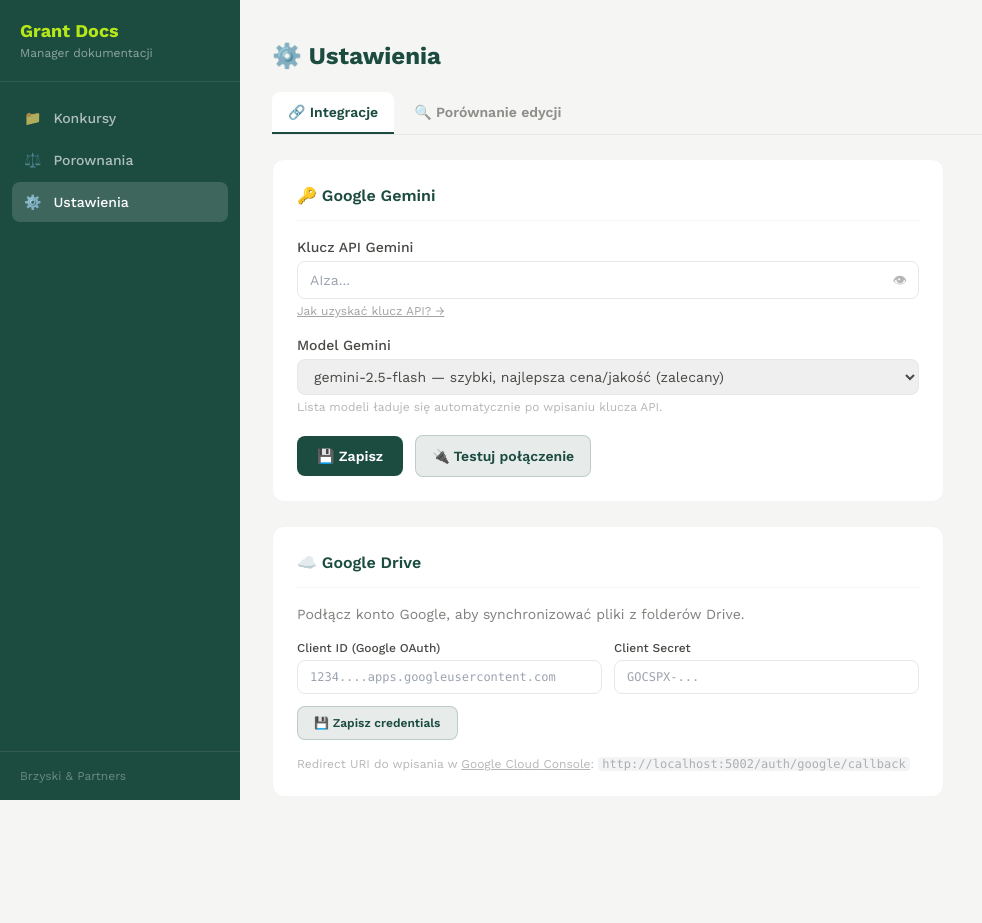
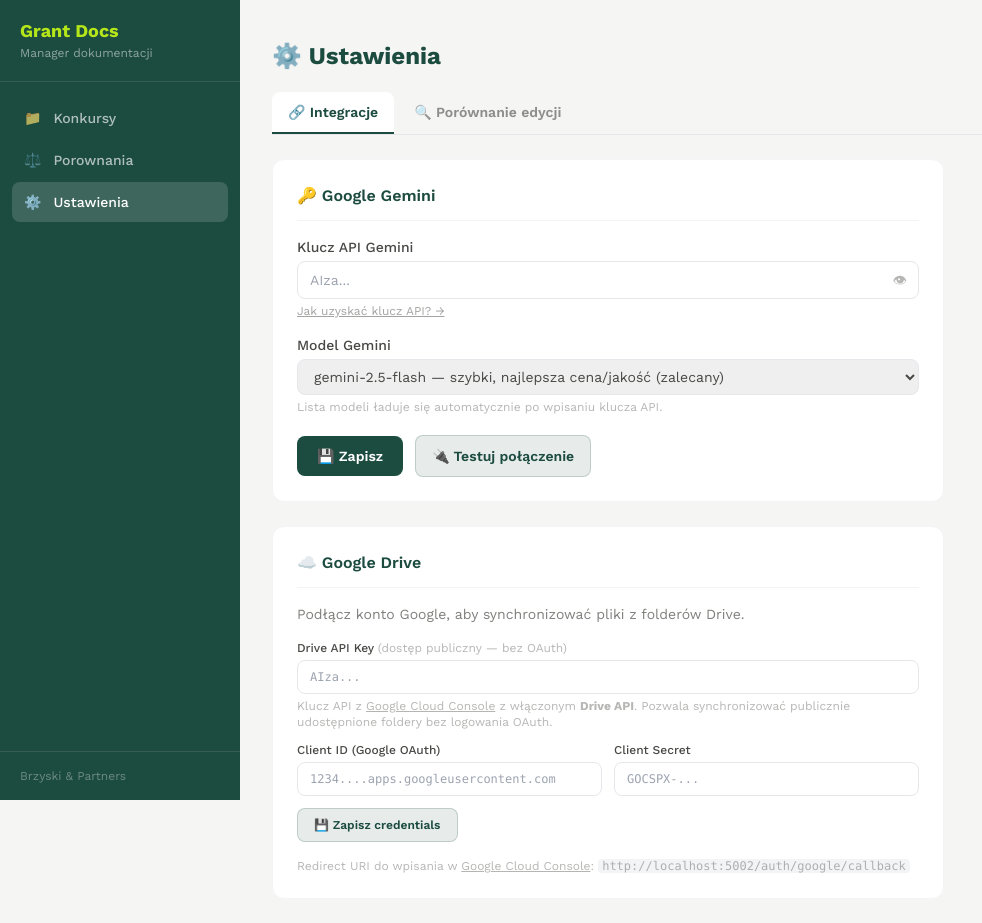
Before and after one commit to brzysiek/bldg, a Flask app: page /settings in a window 1280 px wide. Shown: the whole page, without its empty margins (0-982 px from the left). Before the commit the page ends 800 px from the top, so only its background shows below. Run offline with Flask 3, Linux system fonts and the light colour scheme; data comes from the database, SQL or seed files in the repository; parts of the project's set-up code (start-up, migrations or seed data) failed here and were passed over; some libraries are stand-ins or nearby versions.

Commit message:
google drive - poprawki przy synchronizacji plikow - klucze

```diff
--- a/app.py
+++ b/app.py
@@ -56,6 +56,7 @@ def _migrate_db():
             "comparison_prompt_extraction":  "TEXT",
             "comparison_prompt_comparison":  "TEXT",
             "comparison_prompt_summary":     "TEXT",
+            "google_drive_api_key":          "TEXT",
             "google_oauth_client_id":        "TEXT",
             "google_oauth_client_secret":    "TEXT",
             "google_access_token":           "TEXT",
--- a/init_db.sql
+++ b/init_db.sql
@@ -66,6 +66,7 @@ CREATE TABLE IF NOT EXISTS app_settings (
     comparison_prompt_extraction LONGTEXT,
     comparison_prompt_comparison LONGTEXT,
     comparison_prompt_summary    LONGTEXT,
+    google_drive_api_key         TEXT,
     google_oauth_client_id       TEXT,
     google_oauth_client_secret   TEXT,
     google_access_token          LONGTEXT,
--- a/models.py
+++ b/models.py
@@ -70,6 +70,7 @@ class AppSettings(db.Model):
     comparison_prompt_comparison = db.Column(db.Text)
     comparison_prompt_summary = db.Column(db.Text)
 
+    google_drive_api_key = db.Column(db.Text)
     google_oauth_client_id = db.Column(db.Text)
     google_oauth_client_secret = db.Column(db.Text)
     google_access_token = db.Column(db.Text)
--- a/routes/editions.py
+++ b/routes/editions.py
@@ -54,7 +54,7 @@ def _gdrive_mode(settings) -> str:
     """Returns 'oauth', 'public', or 'none'."""
     if settings and settings.google_access_token:
         return "oauth"
-    if settings and settings.gemini_api_key:
+    if settings and settings.google_drive_api_key:
         return "public"
     return "none"
 
@@ -133,7 +133,7 @@ def sync_drive(c_slug, e_slug):
             files = list_folder_files(edition.gdrive_folder_id, settings)
         else:
             from services.google_drive import list_folder_files_public, download_file_public as gdrive_download
-            files = list_folder_files_public(edition.gdrive_folder_id, settings.gemini_api_key)
+            files = list_folder_files_public(edition.gdrive_folder_id, settings.google_drive_api_key)
     except Exception as e:
         flash(f"Błąd pobierania listy plików z Drive: {e}", "error")
         return redirect(url_for("editions.detail", c_slug=c_slug, e_slug=e_slug))
@@ -152,7 +152,7 @@ def sync_drive(c_slug, e_slug):
             if mode == "oauth":
                 dest_path = gdrive_download(gid, file_meta["name"], file_meta["mime_type"], dest_dir, settings)
             else:
-                dest_path = gdrive_download(gid, file_meta["name"], file_meta["mime_type"], dest_dir, settings.gemini_api_key)
+                dest_path = gdrive_download(gid, file_meta["name"], file_meta["mime_type"], dest_dir, settings.google_drive_api_key)
             size = os.path.getsize(dest_path)
 
             if existing:
--- a/routes/settings.py
+++ b/routes/settings.py
@@ -115,15 +115,18 @@ def gemini_models():
 @bp.route("/settings/save-google-oauth", methods=["POST"])
 def save_google_oauth():
     settings = _get_or_create_settings()
+    drive_api_key = request.form.get("google_drive_api_key", "").strip()
     client_id = request.form.get("google_oauth_client_id", "").strip()
     client_secret = request.form.get("google_oauth_client_secret", "").strip()
+    if drive_api_key:
+        settings.google_drive_api_key = drive_api_key
     if client_id:
         settings.google_oauth_client_id = client_id
     if client_secret:
         settings.google_oauth_client_secret = client_secret
     settings.updated_at = datetime.utcnow()
     db.session.commit()
-    flash("Dane OAuth Google zapisane. Teraz połącz konto.", "success")
+    flash("Ustawienia Google Drive zapisane.", "success")
     return redirect(url_for("settings.index", tab="integracje"))
 
 
--- a/templates/settings/index.html
+++ b/templates/settings/index.html
@@ -102,6 +102,17 @@
     {% endif %}
 
     <form method="POST" action="{{ url_for('settings.save_google_oauth') }}" class="space-y-3 mb-4">
+      <div>
+        <label class="block text-xs font-medium text-slate-text mb-1">Drive API Key <span class="text-slate-text/40 font-normal">(dostęp publiczny — bez OAuth)</span></label>
+        <input type="password" name="google_drive_api_key"
+               placeholder="{{ 'pozostaw puste, aby nie zmieniać' if settings.google_drive_api_key else 'AIza...' }}"
+               class="w-full border border-gray-200 rounded-lg px-3 py-2 text-xs focus:outline-none focus:ring-2 focus:ring-bottle/20 focus:border-bottle font-mono" />
+        {% if settings.google_drive_api_key %}
+          <p class="text-xs text-green-600 mt-1">✅ Zapisano. Pozostaw puste, aby nie zmieniać.</p>
+        {% else %}
+          <p class="text-xs text-slate-text/40 mt-1">Klucz API z <a href="https://console.cloud.google.com/apis/credentials" target="_blank" class="underline">Google Cloud Console</a> z włączonym <strong>Drive API</strong>. Pozwala synchronizować publicznie udostępnione foldery bez logowania OAuth.</p>
+        {% endif %}
+      </div>
       <div class="grid grid-cols-1 sm:grid-cols-2 gap-3">
         <div>
           <label class="block text-xs font-medium text-slate-text mb-1">Client ID (Google OAuth)</label>
```
